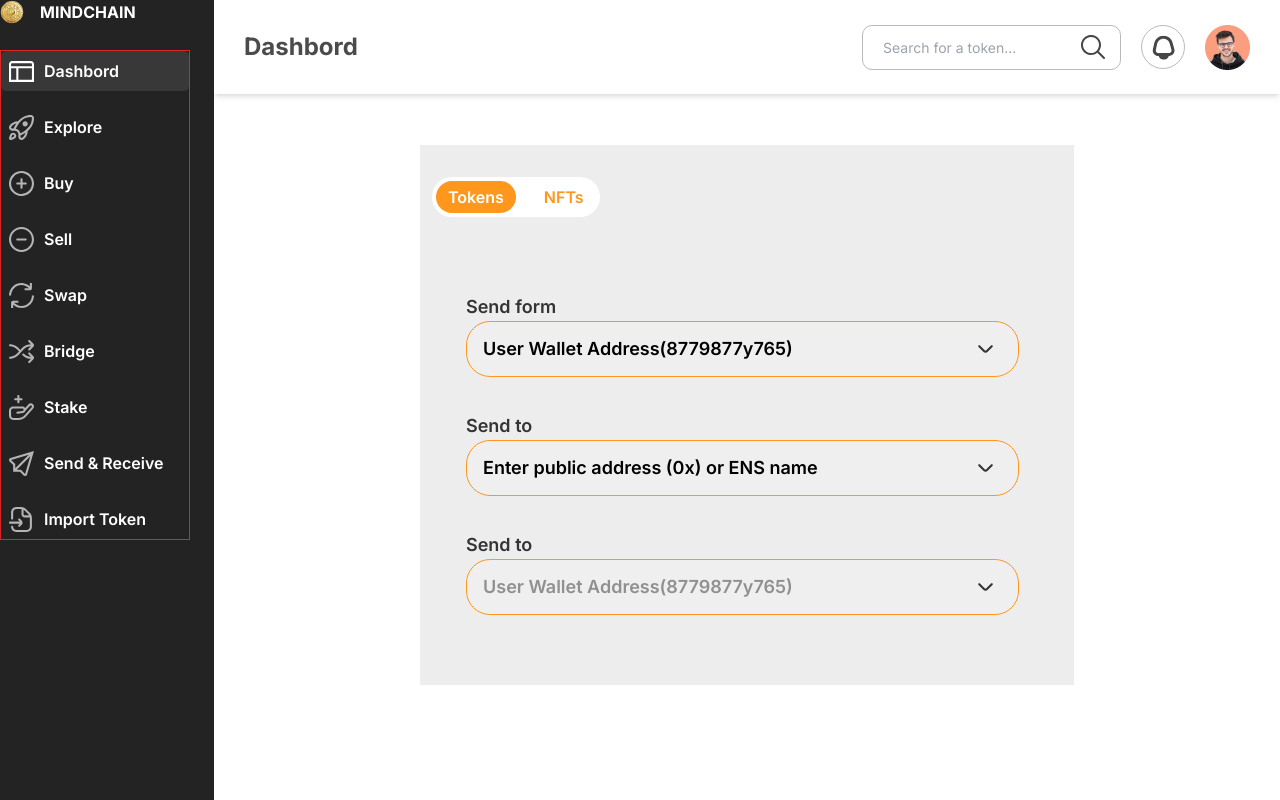
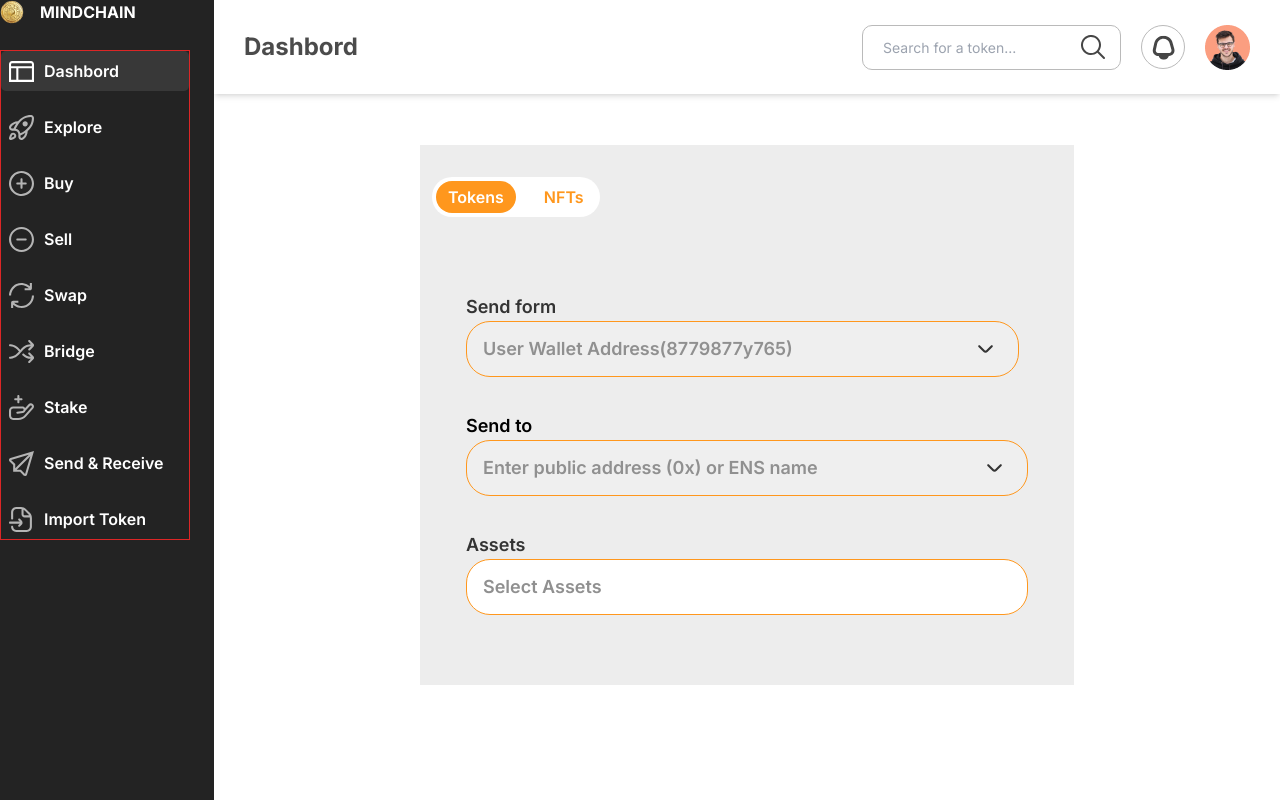
Before and after one commit to alenpragma/mindwallet, a Next.js app: page /send in a window 1280 px wide. Built offline with nearby package versions, Linux system fonts and the light colour scheme.

Commit message:
assets modal design

```diff
--- a/src/app/(dashboardLayout)/send/page.js
+++ b/src/app/(dashboardLayout)/send/page.js
@@ -1,11 +1,12 @@
 "use client";
 
+import Assets from "@/components/ui/send/assets";
 import { useState } from "react";
 
 const Send = () => {
   const [show, setShow] = useState("1");
   return (
-    <div className='mt-[51px] flex justify-center mx-auto'>
+    <div className='mt-[51px] px-2 rounded-md flex justify-center mx-auto'>
       <div className=' w-full lg:w-[654px] pt-4 pb-[70px]  bg-[#EDEDED]'>
         <div>
           <div className='bg-white mt-4   mx-3 flex p-1 rounded-full w-fit gap-4'>
@@ -27,13 +28,15 @@ const Send = () => {
             </p>
           </div>
         </div>
-        <div className='px-[46px] mt-[76px]'>
+        <div className='px-[20px] lg:px-[46px] mt-[30px] lg:mt-[76px]'>
           {/* Send from */}
           <div>
-            <h2 className='font-semibold text-lg text-[#343434]'>Send form</h2>
+            <h2 className='font-semibold text-md lg:text-lg text-[#343434]'>
+              Send form
+            </h2>
             <div>
               <select
-                className='custom-select text-odd:text-green-200 text-even:text-blue-200 text-lg font-semibold  flex place-items-center border-[1px] border-[#FF971D] rounded-3xl  px-4 w-full lg:w-[553px] h-14 focus:outline-none'
+                className='custom-select  text-[#909090] text-sm lg:text-lg text-odd:text-green-200 text-even:text-blue-200    font-semibold  flex place-items-center border-[1px] border-[#FF971D] rounded-3xl  px-4 w-full lg:w-[553px] h-10 lg:h-14 focus:outline-none'
                 name=''
                 id=''
               >
@@ -41,7 +44,7 @@ const Send = () => {
                   className='flex gap-5 text-odd:text-green-200 text-even:text-blue-200'
                   value='PMIND'
                 >
-                  <span className='text-lg font-semibold'>
+                  <span className='text-sm lg:text-lg font-semibold'>
                     {" "}
                     User Wallet Address
                   </span>
@@ -51,23 +54,23 @@ const Send = () => {
                   className=' text-odd:text-green-200 text-even:text-blue-200 text-primary opacity-50'
                   value='USD'
                 >
-                  <span className=''> BTD</span>
-                  <span className=''> USD</span>
+                  <span className='text-[#800]'>BTD</span>
+                  <span className='text-[#fff]'> USD</span>
                 </option>
               </select>
             </div>
           </div>
           {/* Send To */}
-          <div className='mt-[35px]'>
-            <h2 className='font-semibold text-lg text-[#343434]'>Send to</h2>
+          <div className='mt-[20px] lg:mt-[35px]'>
+            <h2 className='font-semibold text-md lg:text-lg '>Send to</h2>
             <div>
               <select
-                className='custom-select   text-lg font-semibold  flex place-items-center border-[1px] border-[#FF971D] rounded-3xl  px-4 w-full lg:w-[553px] h-14 focus:outline-none'
+                className='custom-select  text-[#909090]  text-sm lg:text-lg font-semibold  flex place-items-center border-[1px] border-[#FF971D] rounded-3xl  px-4 w-full lg:w-[h-10 lg:553px] h-10 lg:h-14 focus:outline-none'
                 name=''
                 id=''
               >
                 <option className='flex gap-5 text-[#909090]' value='PMIND'>
-                  <p>Enter public address (0x) or ENS name</p>{" "}
+                  <span>Enter public address (0x) or ENS name</span>{" "}
                 </option>
                 <option
                   className=' text-[#909090] text-primary opacity-50'
@@ -81,31 +84,7 @@ const Send = () => {
           </div>
 
           {/* Assets */}
-          <div className='mt-[35px]'>
-            <h2 className='font-semibold text-lg text-[#343434]'>Send to</h2>
-            <div>
-              <select
-                className='custom-select text-[#909090] text-lg font-semibold  flex place-items-center border-[1px] border-[#FF971D] rounded-3xl  px-4  w-full lg:w-[553px] h-14 focus:outline-none'
-                name=''
-                id=''
-              >
-                <option className='flex gap-5 text-[#909090]' value='PMIND'>
-                  <span className='text-lg font-semibold'>
-                    {" "}
-                    User Wallet Address
-                  </span>
-                  <span className='text-lg font-semibold'>(8779877y765)</span>
-                </option>
-                <option
-                  className=' text-odd:text-green-200 text-even:text-blue-200 text-primary opacity-50'
-                  value='USD'
-                >
-                  <span className=''> BTD</span>
-                  <span className=''> USD</span>
-                </option>
-              </select>
-            </div>
-          </div>
+          <Assets />
         </div>
       </div>
     </div>
@@ -113,3 +92,31 @@ const Send = () => {
 };
 
 export default Send;
+
+{
+  /* <div>
+<h2 className='font-semibold text-center text-md lg:text-2xl'>
+  Select asset to send
+</h2>
+<div>
+  <div className='bg-white mt-4   mx-3 flex p-1 rounded-full w-fit gap-4'>
+    <p
+      onClick={() => setShow(1)}
+      className={`${
+        show == 1 && "bg-[#FF971D] text-[#fff] "
+      } px-3 py-1 rounded-full text-[#FF971D] cursor-pointer font-semibold`}
+    >
+      Tokens
+    </p>
+    <p
+      onClick={() => setShow(2)}
+      className={`${
+        show == 2 && "bg-[#FF971D] text-[#fff]"
+      } px-3 py-1 rounded-full text-[#FF971D] cursor-pointer font-semibold`}
+    >
+      NFTs
+    </p>
+  </div>
+</div>
+</div> */
+}
--- a/src/app/page.js
+++ b/src/app/page.js
@@ -1,17 +1,15 @@
-import Header from "@/components/ui/header";
-import ProtfolioValue from "@/components/ui/protfolioValue";
-import Sidebar from "@/components/ui/sidebar";
-import TokensNftTrans from "@/components/ui/tokensNftTrans";
-import Image from "next/image";
+import Link from "next/link";
 
 export default function Home() {
   return (
-    <div className='flex '>
-      {/* <Sidebar /> */}
+    <div className='flex  h-screen place-content-center place-items-center'>
       <div className=' '>
-        <Header />
-        <ProtfolioValue />
-        <TokensNftTrans />
+        <p>Hello world</p>
+        <Link href='/dashbord'>
+          <button className='broder-1 bg-gray-600 rounded-sm border-gray-600 px-4 py-1'>
+            Dashbord
+          </button>
+        </Link>
       </div>
     </div>
   );
--- /dev/null
+++ b/src/components/ui/send/assets.js
@@ -0,0 +1,35 @@
+"use client";
+import React, { useState } from "react";
+import Modal from "./modal";
+
+const Assets = () => {
+  const [assets, setAssets] = useState(true);
+  const [show, setShow] = useState("1");
+  const [modalOpen, setModalOpen] = useState(false);
+
+  const openModal = () => {
+    setModalOpen(true);
+  };
+
+  const closeModal = () => {
+    setModalOpen(false);
+  };
+  return (
+    <div className=' '>
+      <div className='mt-[20px] lg:mt-[35px]'>
+        <h2 className='font-semibold text-md lg:text-lg text-[#343434]'>
+          Assets
+        </h2>
+        <div
+          onClick={openModal}
+          className='text-[#909090]  bg-white text-sm lg:text-lg font-semibold  flex place-items-center border-[1px] border-[#FF971D] rounded-3xl  px-4 w-full lg:w-[h-10 lg:553px] h-10 lg:h-14 focus:outline-none'
+        >
+          <p>Select Assets</p>
+        </div>
+      </div>
+      <Modal isOpen={modalOpen} onClose={closeModal} />
+    </div>
+  );
+};
+
+export default Assets;
--- /dev/null
+++ b/src/components/ui/send/modal.js
@@ -0,0 +1,110 @@
+import DownArrow from "@/components/icons/downArrow";
+import Search from "@/components/icons/search";
+import React, { useState } from "react";
+
+const Modal = ({ isOpen, onClose }) => {
+  const [show, setShow] = useState("1");
+
+  return (
+    <div>
+      <>
+        {/* Background Overlay */}
+        {isOpen && (
+          <div className='fixed inset-0 z-50 flex items-center justify-center bg-black bg-opacity-50'>
+            {/* Modal Container */}
+            <div className='bg-[#EDEDED] py-6 min-h-[60%] px-5 rounded-lg shadow-md'>
+              {/* Modal Content */}
+              <div className=''>
+                <div
+                  onClick={onClose}
+                  className='text-end cursor-pointer p-3 bg-gray-300 w-10 h-10 ms-auto flex  justify-center place-items-center rounded-full'
+                >
+                  X
+                </div>
+                <div className='w-[80%]  font-semibold  lg:w-[654px]  '>
+                  <div>
+                    <p className=' text-md mb-[30px] text-center lg:text-2xl'>
+                      Select asset to send
+                    </p>
+                  </div>
+                  <div>
+                    <div className=''>
+                      <div>
+                        <div className='bg-white   flex p-1 rounded-full w-fit gap-4'>
+                          <p
+                            onClick={() => setShow(1)}
+                            className={`${
+                              show == 1 && "bg-[#FF971D] text-[#fff] "
+                            } px-3 py-1 rounded-full text-[#FF971D] cursor-pointer `}
+                          >
+                            Tokens
+                          </p>
+                          <p
+                            onClick={() => setShow(2)}
+                            className={`${
+                              show == 2 && "bg-[#FF971D] text-[#fff]"
+                            } px-3 py-1 rounded-full text-[#FF971D] cursor-pointer `}
+                          >
+                            NFTs
+                          </p>
+                        </div>
+                        <div className='w-[386px] mt-[35px] h-14 px-3 rounded-2xl flex place-items-center justify-between gap-4 border-[1px] border-[#FF971D]'>
+                          <div className='flex gap-1'>
+                            <Search />
+                            <p className='text-[#434343] text-lg '>Search</p>
+                          </div>
+                          <div className='flex h-full place-items-center gap-2'>
+                            <hr className='border border-[#3D3D3D] h-full ' />
+                            <p className=' text-[#343434]'>All Network</p>
+                            <div>
+                              <DownArrow />
+                            </div>
+                          </div>
+                        </div>
+                      </div>
+                    </div>
+                  </div>
+                </div>
+                {/* <button
+                  onClick={onClose}
+                  className='mt-4 bg-blue-500 text-white px-4 py-2 rounded-md hover:bg-blue-600 focus:outline-none'
+                >
+                  Close
+                </button> */}
+              </div>
+            </div>
+          </div>
+        )}
+      </>
+    </div>
+  );
+};
+
+export default Modal;
+{
+  /* <div className={` ${assets ? "hidden" : "block"} h-screen`}>
+        <div className='h-52   top-0  w-40  bg-red-500'>
+          <div>
+            {" "}
+            <div className='bg-white mt-4   mx-3 flex p-1 rounded-full w-fit gap-4'>
+              <p
+                onClick={() => setShow(1)}
+                className={`${
+                  show == 1 && "bg-[#FF971D] text-[#fff] "
+                } px-3 py-1 rounded-full text-[#FF971D] cursor-pointer `}
+              >
+                Tokens
+              </p>
+              <p
+                onClick={() => setShow(2)}
+                className={`${
+                  show == 2 && "bg-[#FF971D] text-[#fff]"
+                } px-3 py-1 rounded-full text-[#FF971D] cursor-pointer `}
+              >
+                NFTs
+              </p>
+            </div>
+          </div>
+        </div>
+      </div> */
+}
--- /dev/null
+++ b/src/components/ui/title.js
@@ -0,0 +1,7 @@
+import React from "react";
+
+const Title = ({ children }) => {
+  return <>{children}</>;
+};
+
+export default Title;
```
Also changed, not shown: src/components/icons/downArrow.js (added, +23 -0 lines).
